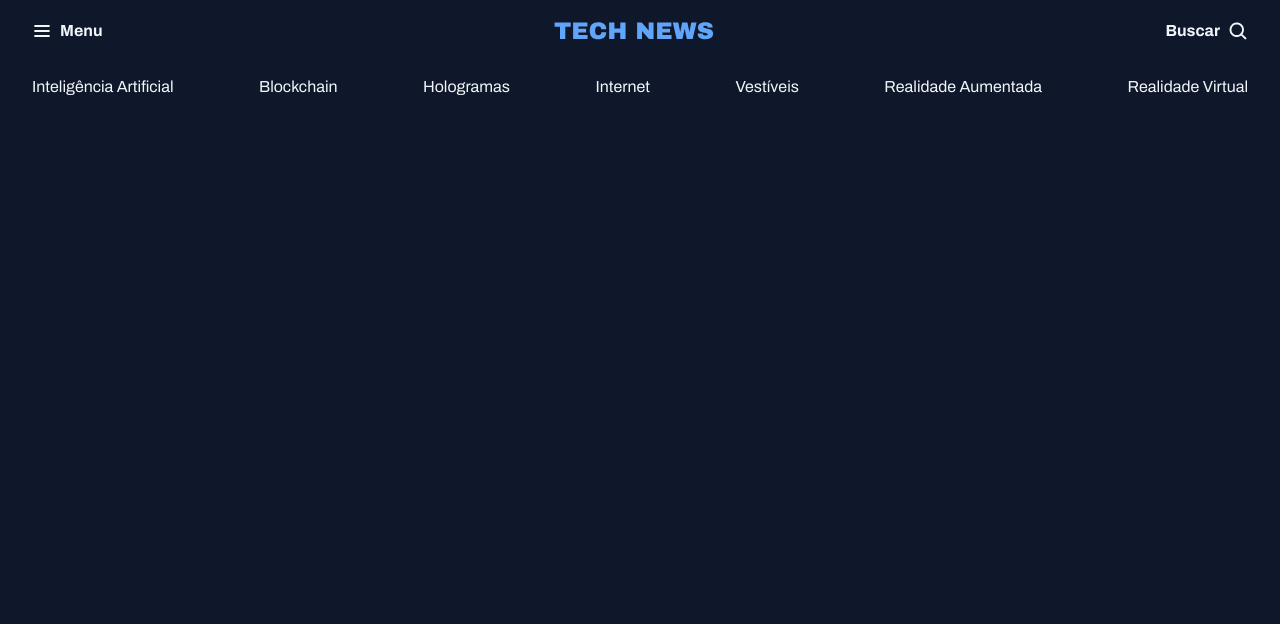
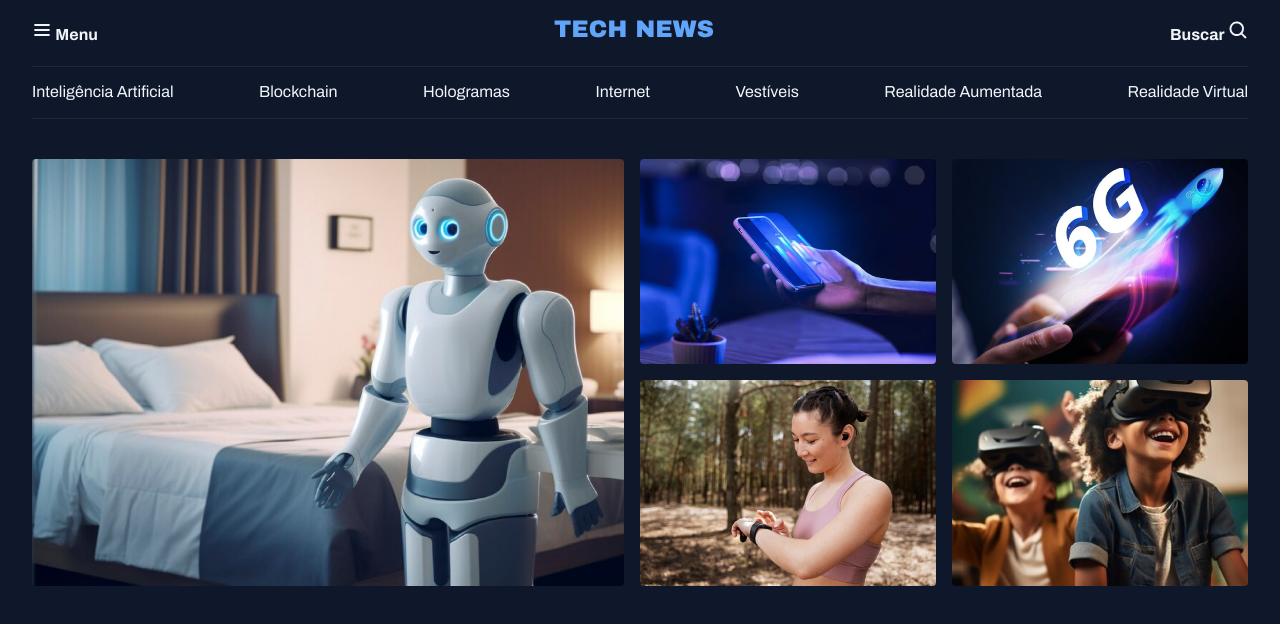
Before and after one commit to RobsonLazaro/Portal-de-Noticias, a plain HTML site: page index.html in a window 1280 px wide. Drawn offline with Linux system fonts and the light colour scheme.

Commit message:
Estruturando section

```diff
--- a/index.html
+++ b/index.html
@@ -8,13 +8,14 @@
     <link rel="stylesheet" href="style/index.css">
     <title>Portal de Notícias</title>
 
-    <link href="https://fonts.googleapis.com/css2?family=Archivo:ital,wght@0,100..900;1,100..900&display=swap"rel="stylesheet">
+    <link href="https://fonts.googleapis.com/css2?family=Archivo:ital,wght@0,100..900;1,100..900&display=swap"
+        rel="stylesheet">
 
 </head>
 
-<body class="container">
-<header>
-    <nav id="primary">
+<body>
+    <header class="container">
+        <nav id="primary" class="grid grid-flow-col">
             <div>
                 <img src="./assets/icons/List.svg" alt="icon de lista">
                 <Strong>Menu</Strong>
@@ -27,7 +28,7 @@
                 <img src="assets/icons/MagnifyingGlass.svg" alt="Icone de Lupa para pesquisa">
             </div>
         </nav>
-    <nav id="secundary">
+        <nav id="secundary" class="grid grid-flow-col">
             <a href="">Inteligência Artificial</a>
             <a href="">Blockchain</a>
             <a href="">Hologramas</a>
@@ -37,6 +38,29 @@
             <a href="">Realidade Virtual</a>
         </nav>
     </header>
+    <main class="container">
+        <section id="featured" class="grid grid-flow-col gap-16">
+            <div>
+                <img src="assets/images/Image 01.png" alt="">
+            </div>
+
+            <div class="grid grid-cols-2 gap-16">
+                <div>
+                    <img src="assets/images/Image 02.png" alt="">
+                </div>
+                <div>
+                    <img src="assets/images/Image 03.png" alt="">
+                </div>
+                <div>
+                    <img src="assets/images/Image 04.png" alt="">
+                </div>
+                <div>
+                    <img src="assets/images/Image 05.png" alt="">
+                </div>
+            </div>
+        </section>
+
+    </main>
 </body>
 
 </html>
--- a/style/global.css
+++ b/style/global.css
@@ -25,7 +25,6 @@ body{
     font: var(--text);
     color: var(--text-color-primary);
     background-color: var(--bg-color);
-
 }
 
 a{
@@ -35,7 +34,6 @@ a{
 
 a:hover{
     color: var(--brand-color-light);
-
 }
 
 h1,h2,h3{
@@ -43,6 +41,15 @@ h1,h2,h3{
 }
 
 .container{
-    width: 1216px;
-    margin: 0 auto;
+    max-width: 1280px;
+    padding-inline: 32px ;
+    margin-inline: auto;
 }
+
+img{
+    max-width: 100%;
+}
+
+main{
+    margin-top: 40px;
+}
--- a/style/header.css
+++ b/style/header.css
@@ -1,21 +1,17 @@
-nav{
-    display: flex;
-    justify-content: space-between;
-}
-
 #primary{
-    align-content: center;
     padding-block: 20px;
 
-}
+    div:nth-child(2){
+        margin-inline: auto;
+    }
 
-#primary > div{
-    display: flex;
-    align-items: center;
-    justify-items: center;
-    gap: 8px;
+    div:nth-child(3){
+        justify-self: end;
+    }
 }
 
 #secundary{
     padding-block: 14px;
+    border-block: 1px solid var(--stroke-color);
+    justify-content: space-between;
 }
--- a/style/index.css
+++ b/style/index.css
@@ -1,2 +1,5 @@
 @import url(global.css);
 @import url(header.css);
+@import url(featured.css);
+@import url(utility.css);
+@import url(sections.css);
--- /dev/null
+++ b/style/sections.css
@@ -0,0 +1,7 @@
+#featured{
+    img{
+        height: 100%;
+        object-fit: cover;
+        border-radius: 4px;
+    }
+}
--- /dev/null
+++ b/style/utility.css
@@ -0,0 +1,15 @@
+.grid-flow-col{
+    grid-auto-flow: column;
+}
+
+.grid{
+    display: grid;
+}
+
+.grid-cols-2{
+    grid-template-columns: 1fr 1fr;
+}
+
+.gap-16{
+    gap:16px;
+}
```
Lines whose indentation alone changed are shown as unchanged.
